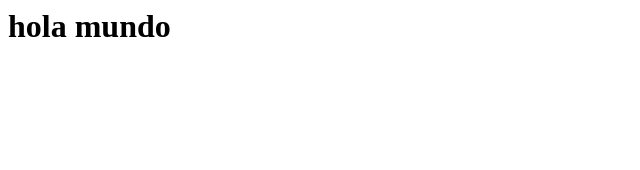
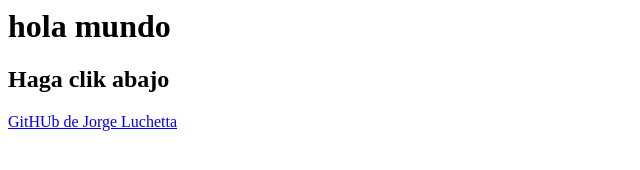
Before and after one commit to Miguel1006/PracticaGit, a plain HTML site: page index.html in a window 1280 px wide. Shown: the whole page, without its empty margins (0-640 px from the left). Drawn offline with Linux system fonts and the light colour scheme.

Commit message:
agregue buton y un hipervinculo

```diff
--- a/index.html
+++ b/index.html
@@ -7,5 +7,7 @@
   </head>
   <body>
     <h1>hola mundo</h1>
+    <h2>Haga clik abajo</h2>
+    <a href="https://github.com/jluchett">GitHUb de Jorge Luchetta</a>
   </body>
 </html>
```
